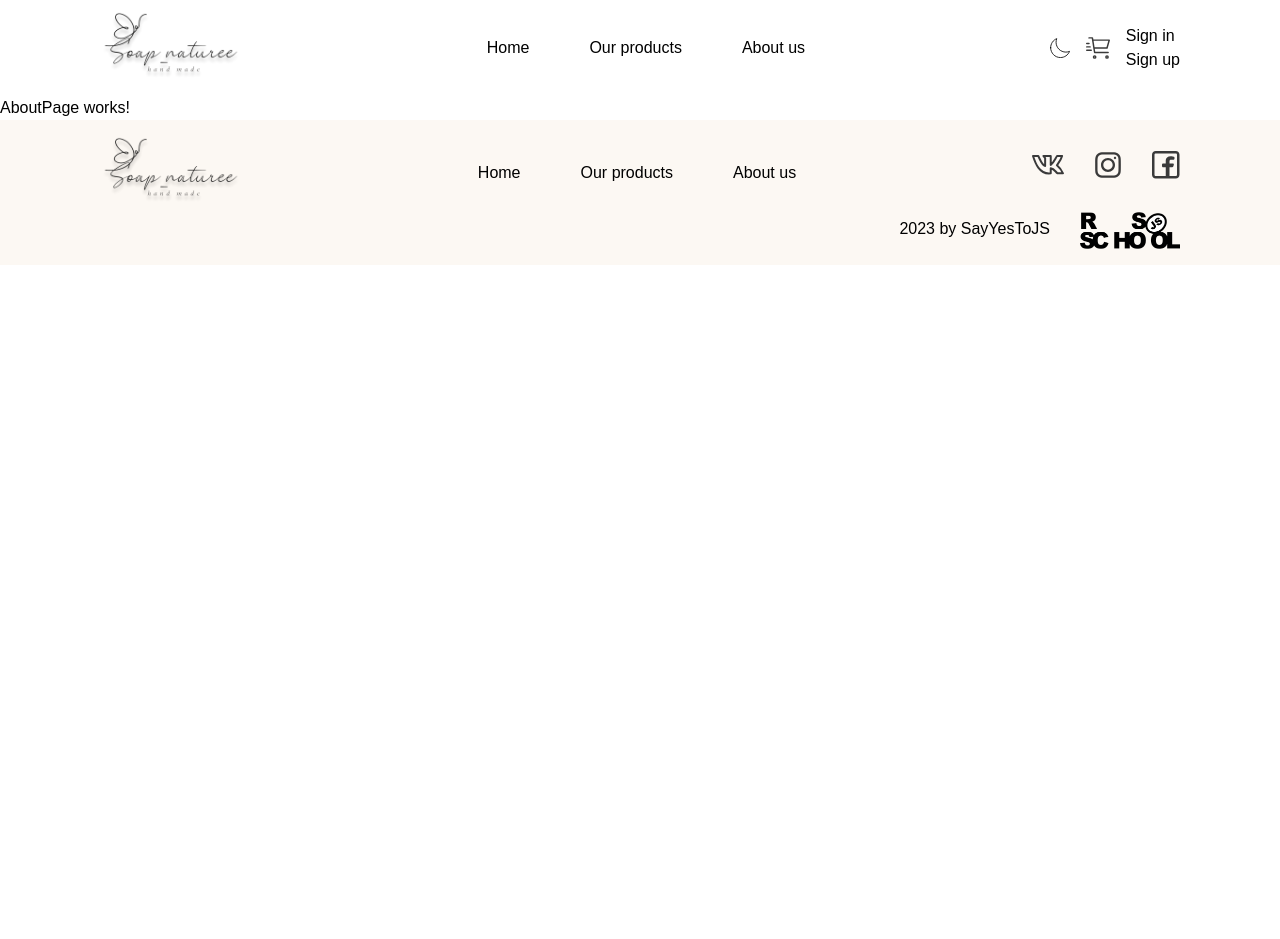
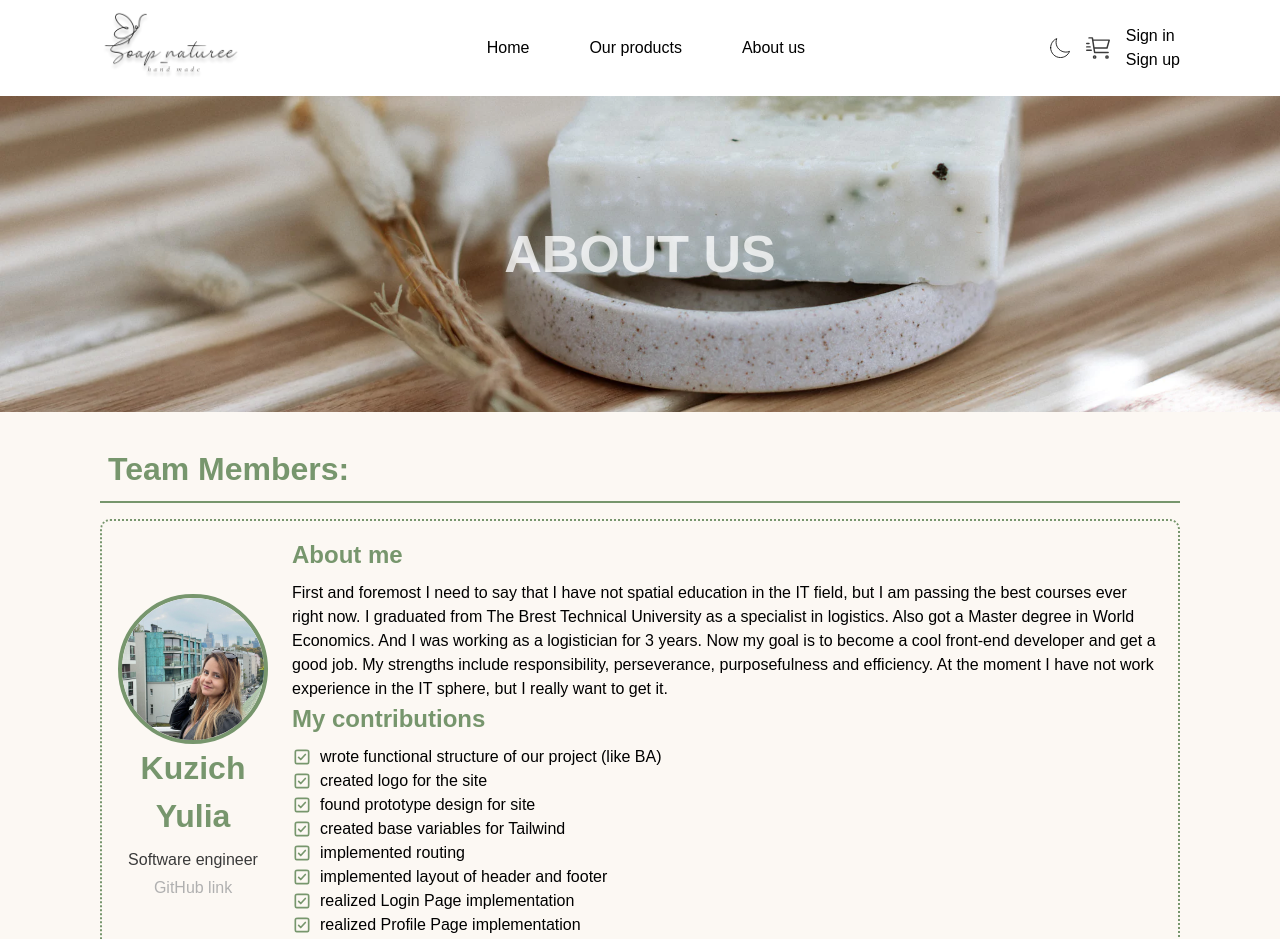
Before and after one commit to anastakozz/soap_naturee, a React (Create React App) app in the folder rs-soap-shop/: page /about-us in a window 1280 px wide. Shown: the top 939 px of the page. Before the commit the page ends 800 px from the top, so only its background shows below. Built offline with nearby package versions, Linux system fonts and the light colour scheme; no server answers.

Commit message:
feat:implement layout of about us page

```diff
--- /dev/null
+++ b/rs-soap-shop/src/icons/markIcon.tsx
@@ -0,0 +1,20 @@
+function MarkIcon() {
+  return (
+    <svg
+      className=' stroke-current text-accentColor dark:text-grayLColor'
+      width='20px'
+      height='20px'
+      viewBox='0 0 24 24'
+      fill='none'
+    >
+      <path
+        d='M8 12.5L10.5 15L16 9M7.2 20H16.8C17.9201 20 18.4802 20 18.908 19.782C19.2843 19.5903 19.5903 19.2843 19.782 18.908C20 18.4802 20 17.9201 20 16.8V7.2C20 6.0799 20 5.51984 19.782 5.09202C19.5903 4.71569 19.2843 4.40973 18.908 4.21799C18.4802 4 17.9201 4 16.8 4H7.2C6.0799 4 5.51984 4 5.09202 4.21799C4.71569 4.40973 4.40973 4.71569 4.21799 5.09202C4 5.51984 4 6.07989 4 7.2V16.8C4 17.9201 4 18.4802 4.21799 18.908C4.40973 19.2843 4.71569 19.5903 5.09202 19.782C5.51984 20 6.07989 20 7.2 20Z'
+        strokeWidth='2'
+        strokeLinecap='round'
+        strokeLinejoin='round'
+      />
+    </svg>
+  );
+}
+
+export default MarkIcon;
--- a/rs-soap-shop/src/pages/aboutPage/index.tsx
+++ b/rs-soap-shop/src/pages/aboutPage/index.tsx
@@ -1,11 +1,144 @@
 import React, { useEffect } from 'react';
 import scrollToTop from '../../lib/utils/scrollToTop';
+import { AbutUsType } from '../../lib/types';
+import BannerPageName from '../../components/bannerPageName';
+import MarkIcon from '../../icons/markIcon';
+
+const ABOUT_US: AbutUsType[] = [
+  {
+    fullName: 'Kuzich Yulia',
+    role: 'Software engineer',
+    bio: 'First and foremost I need to say that I have not spatial education in the IT field, but I am passing the best courses ever right now. I graduated from The Brest Technical University as a specialist in logistics. Also got a Master degree in World Economics. And I was working as a logistician for 3 years. Now my goal is to become a cool front-end developer and get a good job. My strengths include responsibility, perseverance, purposefulness and efficiency. At the moment I have not work experience in the IT sphere, but I really want to get it.',
+    img: '/images/yulia_photo.jpg',
+    contributions: [
+      'wrote functional structure of our project (like BA)',
+      'created logo for the site',
+      'found prototype design for site',
+      'created base variables for Tailwind',
+      'implemented routing',
+      'implemented layout of header and footer',
+      'realized Login Page implementation',
+      'realized Profile Page implementation',
+      'implemented breadcrumb navigation for Catalog Page'
+    ],
+    github: 'https://github.com/yulyakuzich'
+  },
+  {
+    fullName: 'Kozlova Anastasiya',
+    role: 'Team Lead software engineer',
+    bio: 'Having architectural education and long experience in digital fabrication I started coding from writing JS scripts for Adobe Illustrator and fell in love with the process. I decided to change a career and dove into JS with help of Rolling Scopes School. I believe, that every specialist unique combination of skills and experience may shine bright in its place, and hope to find my place in IT sphere',
+    img: '/images/yulia_photo.jpg',
+    contributions: [],
+    github: 'https://github.com/anastakozz'
+  }
+];
 
 function AboutPage() {
   useEffect(() => {
     scrollToTop();
   }, []);
-  return <>AboutPage works!</>;
+  return (
+    <>
+      <div className='bg-secondaryColor dark:bg-grayMColor'>
+        <BannerPageName>ABOUT US</BannerPageName>
+        <div className='py-sm px-sm max-w-[1440px] mx-auto lg:px-big'>
+          <div>
+            <div className='border-b-2 border-accentColor dark:border-basicColor p-2 flex justify-between items-center mb-4'>
+              <h3 className='text-h3 text-accentColor dark:text-basicColor font-bold'>Team Members:</h3>
+            </div>
+            {ABOUT_US.map(person => (
+              <div
+                key={person.fullName}
+                className='flex flex-col md:flex-row justify-between items-center w-full mb-4 p-4 m4 border-2 border-dotted border-accentColor dark:border-basicColor rounded-normal w-full relative mb-4'
+              >
+                <div className='flex flex-col justify-center items-center w-full md:w-[20%] mr-6'>
+                  <div className='flex justify-center items-center rounded-full w-[150px] h-[150px] overflow-hidden border-4 border-accentColor dark:border-basicColor'>
+                    <img src={person.img} alt='photo' />
+                  </div>
+                  <h3 className='text-h3 font-bold text-accentColor dark:text-basicColor mb-2 text-center'>
+                    {person.fullName}
+                  </h3>
+                  <p className='mb-1 text-grayLColor text-center'>{person.role}</p>
+                  <a
+                    className='mb-1 text-graySColor hover:text-grayMColor dark:hover:text-grayLColor transition'
+                    href={person.github}
+                  >
+                    GitHub link
+                  </a>
+                </div>
+                <div className='flex flex-col'>
+                  <h4 className='text-h4 font-bold text-accentColor dark:text-basicColor mb-2 text-center md:text-start'>
+                    About me
+                  </h4>
+                  <p>{person.bio}</p>
+                  <h4 className='text-h4 font-bold text-accentColor dark:text-basicColor mb-2 text-center md:text-start'>
+                    My contributions
+                  </h4>
+                  <div>
+                    {person.contributions.map(el => (
+                      <div key={el} className='flex items-center'>
+                        <div className='w-[20px] mr-2'>
+                          <MarkIcon />
+                        </div>
+                        <p>{el}</p>
+                      </div>
+                    ))}
+                  </div>
+                </div>
+              </div>
+            ))}
+          </div>
+          <div>
+            <div className='border-b-2 border-accentColor dark:border-basicColor p-2 flex justify-between items-center mb-4'>
+              <h3 className='text-h3 text-accentColor dark:text-basicColor font-bold'>Collaboration:</h3>
+            </div>
+            <p>
+              In our recent study task to implement an e-shop for handmade candles and soaps, our team of front-end
+              developers effectively collaborated to achieve a successful outcome. To begin, we assigned clear roles and
+              responsibilities within our team. Each team member had a specific area of focus. This division of labor
+              ensured that every aspect of the e-shop received the attention it needed. Effective communication was key
+              throughout the study task. We held regular meetings to discuss our progress, share ideas, and address any
+              challenges that arose. This open and collaborative approach allowed us to make improvements and
+              adjustments as needed. Our front-end developers worked closely with our designers to bring the e-shop to
+              life. They skillfully translated the design concepts into a functional website that not only looked great
+              but also provided an easy and enjoyable user experience. Our technical expertise played a crucial role in
+              implementing essential features, including product catalog organization, shopping cart functionality, and
+              user account management. We applied best practices in front-end development to ensure the website
+              performance and compatibility. We also conducted user testing and gathered feedback from classmates to
+              refine our e-shop. This iterative process allowed us to make user-centered improvements and ensure that
+              the website met the needs of our target audience. Throughout the study task, our team remained adaptable.
+              We were open to making changes based on feedback and addressing unexpected technical challenges, ensuring
+              that we stayed on track to meet our study objectives. In the end, our collaborative efforts resulted in a
+              well-executed e-shop for handmade candles and soaps, which met the study requirements. The effective
+              collaboration, technical skills, and commitment of our front-end development team were instrumental in
+              achieving this success. This experience highlights the importance of teamwork and collaboration in
+              accomplishing study tasks and real-world projects alike
+            </p>
+          </div>
+          <div>
+            <div className='border-b-2 border-accentColor dark:border-basicColor p-2 flex justify-between items-center mb-4'>
+              <h3 className='text-h3 text-accentColor dark:text-basicColor font-bold'>Gratitude:</h3>
+            </div>
+            <div className='flex justify-center items-center p-4'>
+              <p className='mr-4'>Thank you for our new usefull skills</p>
+              <a href='https://rs.school/index.html' target='blanc'>
+                <img
+                  src='/images/RSS-logo-light.png'
+                  alt='RSS logo'
+                  className='block dark:hidden w-[200px] hover:scale-110 transition'
+                />
+                <img
+                  src='/images/RSS-logo-dark.png'
+                  alt='RSS logo'
+                  className='hidden dark:block w-[200px] hover:scale-110 transition'
+                />
+              </a>
+            </div>
+          </div>
+        </div>
+      </div>
+    </>
+  );
 }
 
 export default AboutPage;
```
Also changed, not shown: rs-soap-shop/src/lib/types.ts (+9 -0 lines), rs-soap-shop/public/images/yulia_photo.jpg (added).
